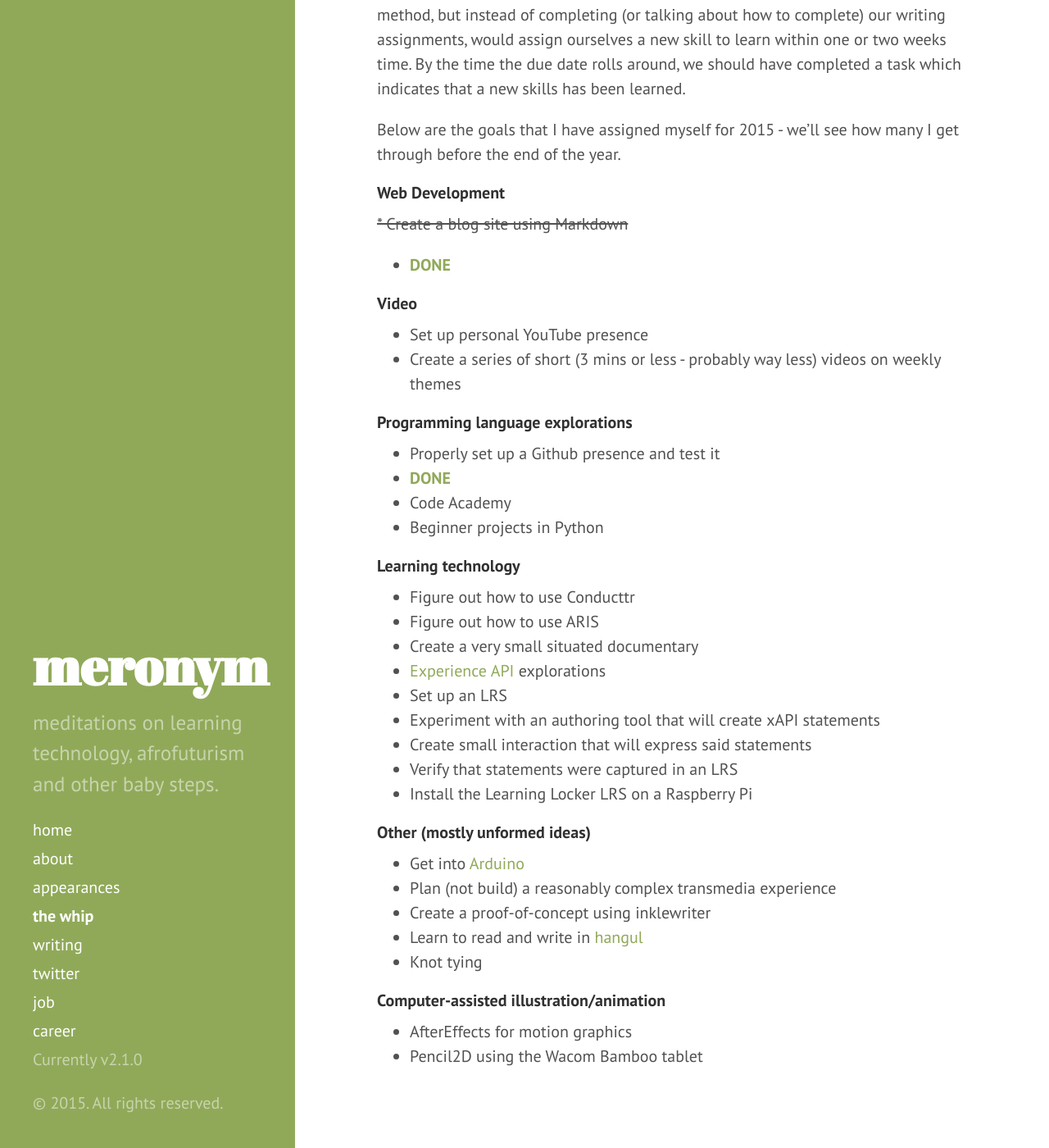
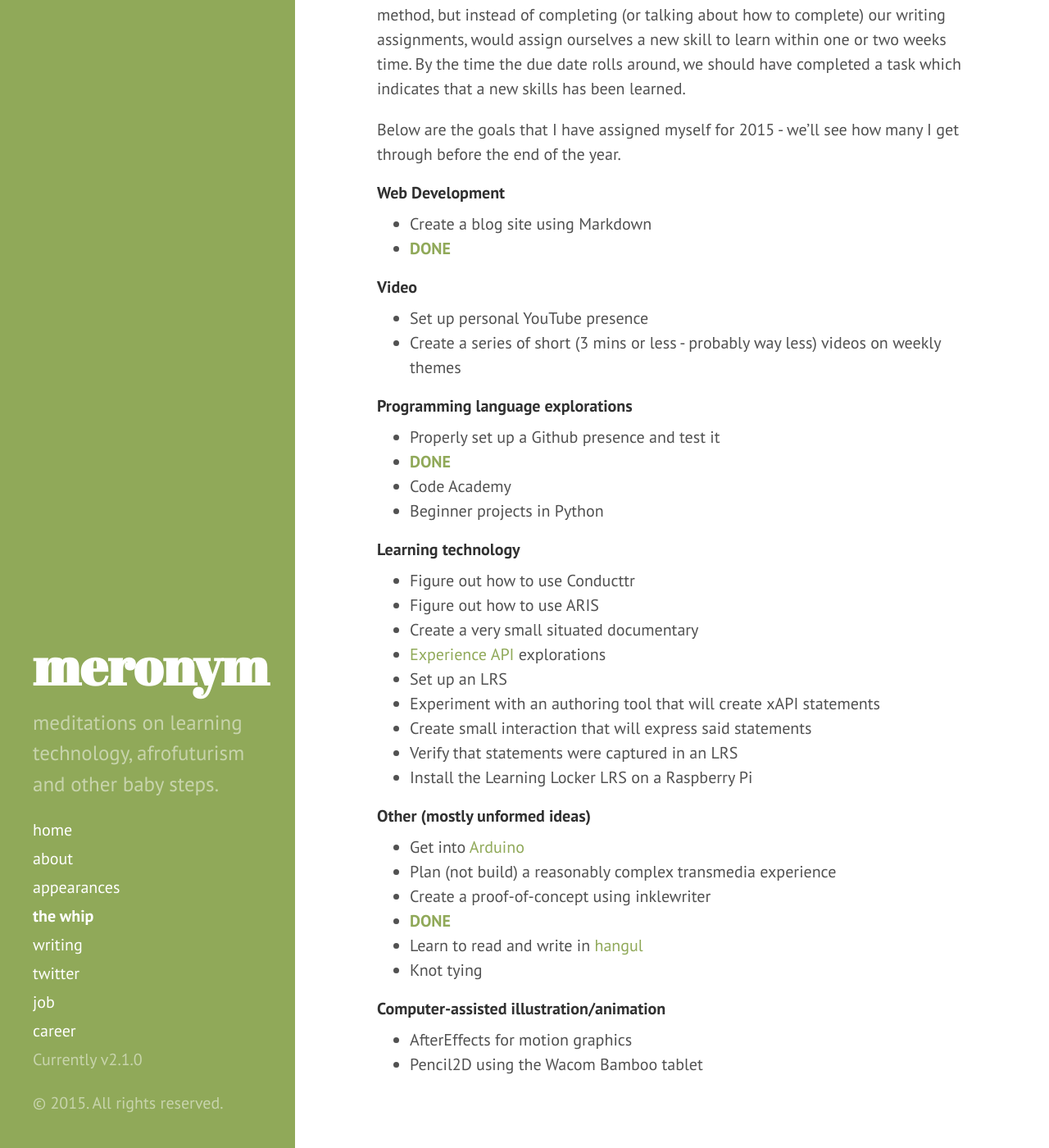
Before and after one commit to craigwiggins/craigwiggins.github.io, a Jekyll site: the page built from the-whip.md, in a window 1280 px wide and 1400 px high, scrolled down 685 px. Shown: the whole window at 82% size. Built offline with Jekyll 4.4.1, drawn with Linux system fonts in a browser that asks for light colours; Markdown is read by kramdown in place of the engine named in the settings.

Commit message:
aaargh
aghkh.

```diff
--- a/the-whip.md
+++ b/the-whip.md
@@ -6,14 +6,14 @@
 ![all the things meme](/images/learn-all-the-things.png "learn all the things!")
 
 ####This week's goal:
-Computer assisted animation/illustration (due 1 April 2015)
+*Computer assisted animation/illustration (due 1 April 2015)*
 
 To kick off 2015, my writing whip partner and I decided to take on a new challenge: learning new skills. We would maintain the same weekly meeting schedule and method, but instead of completing (or talking about how to complete) our writing assignments, would assign ourselves a new skill to learn within one or two weeks time. By the time the due date rolls around, we should have completed a task which indicates that a new skills has been learned.
 
 Below are the goals that I have assigned myself for 2015 - we'll see how many I get through before the end of the year.
 
 ####Web Development
-~~* Create a blog site using Markdown~~
+* Create a blog site using Markdown
  * [**DONE**](http://craigwiggins.github.io)
 
 ####Video
@@ -41,6 +41,7 @@
 * Get into [Arduino](http://www.arduino.cc/)
 * Plan (not build) a reasonably complex transmedia experience
 * Create a proof-of-concept using inklewriter
+ * [**DONE**](https://writer.inklestudios.com/stories/qj2z)
 * Learn to read and write in [hangul](http://en.wikipedia.org/wiki/Hangul)
 * Knot tying
 
```
